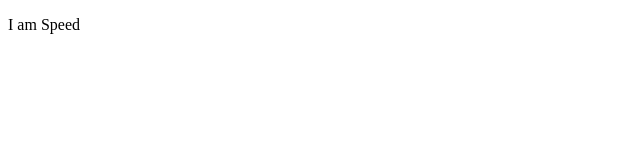
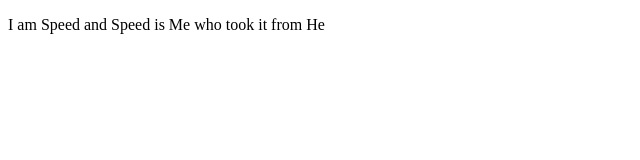
Before and after one commit to HEAYForm3A2005/HE, a plain HTML site: page Lesson-1.html in a window 1280 px wide. Shown: the whole page, without its empty margins (0-640 px from the left). Drawn offline with Linux system fonts and the light colour scheme.

Commit message:
Update Lesson-1.html

```diff
--- a/Lesson-1.html
+++ b/Lesson-1.html
@@ -8,5 +8,5 @@
 	</head>
 
 <p>
-I am Speed
+I am Speed and Speed is Me who took it from He
 </p>
```
